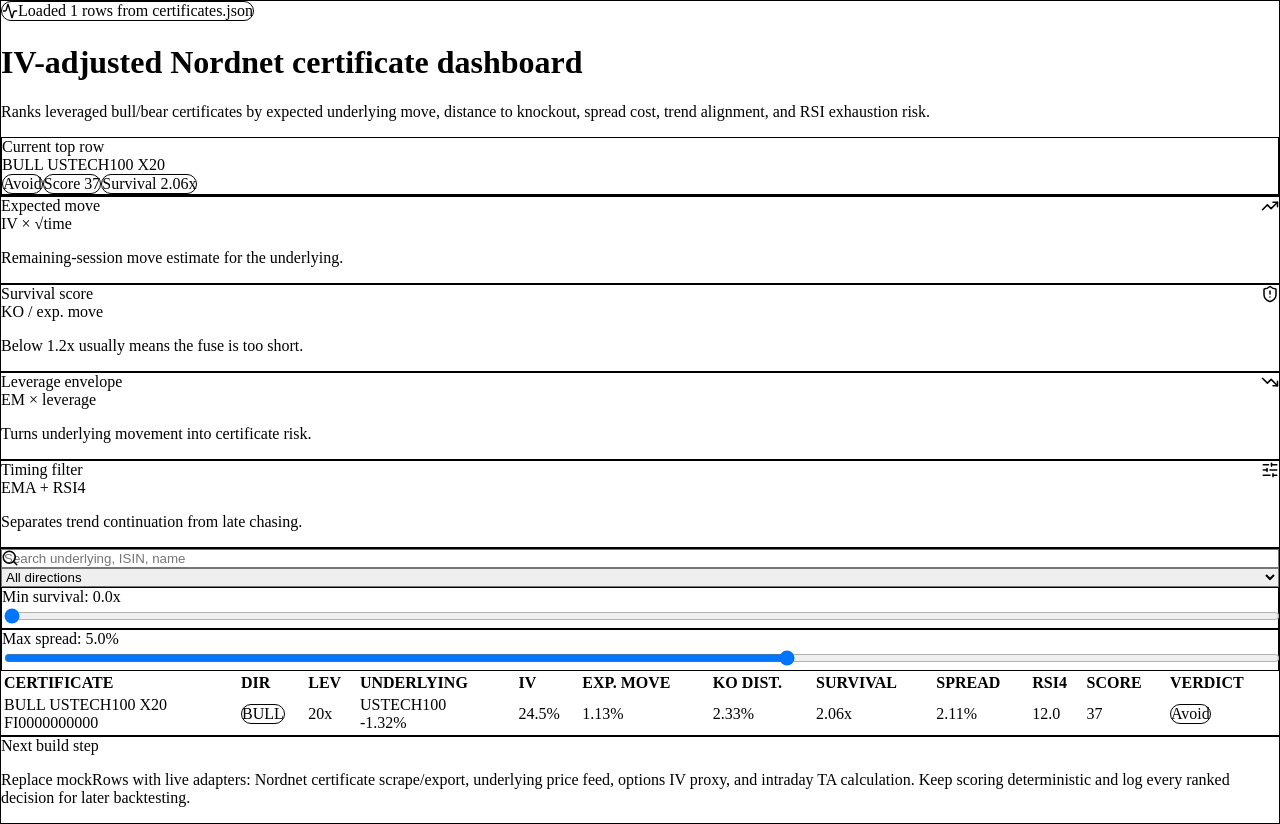
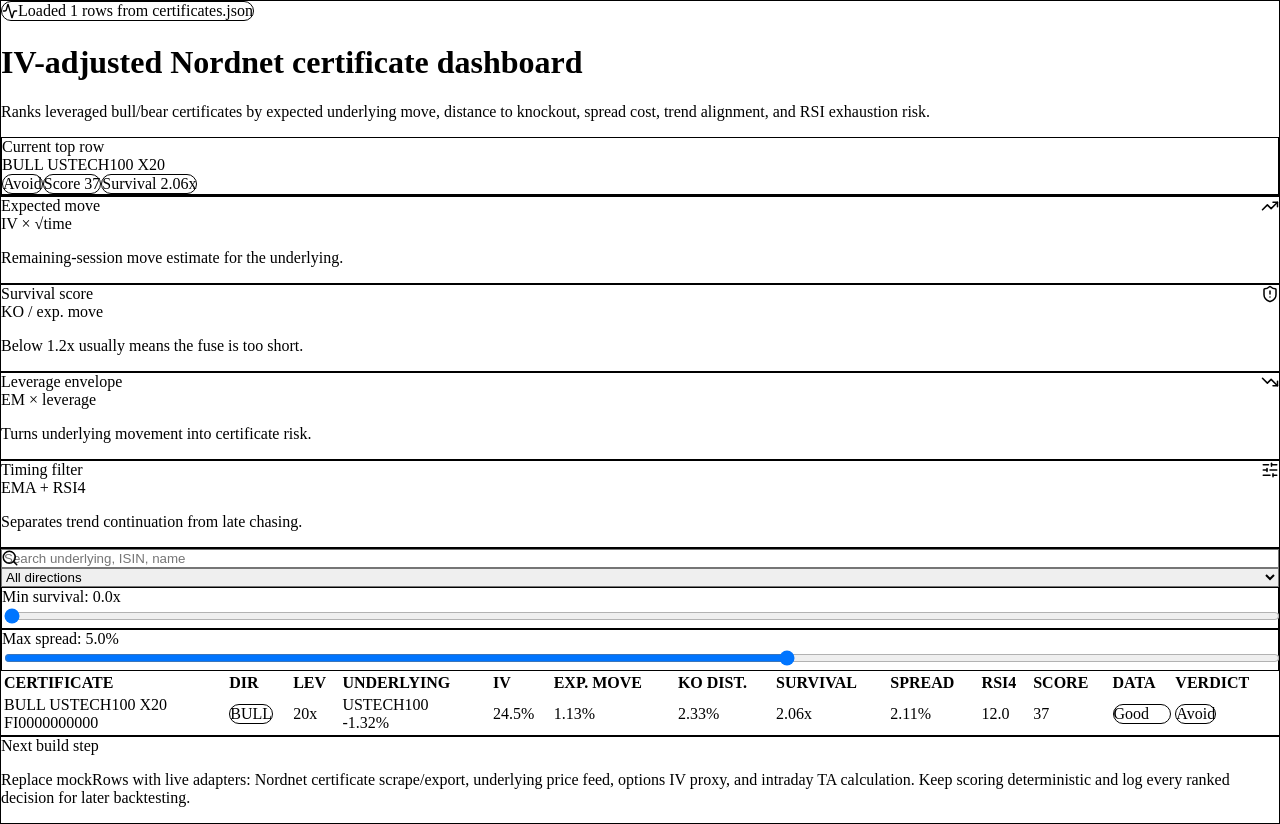
Before and after one commit to J2PIn/certificate-scanner, a React (Vite) app: page / in a window 1280 px wide. Built offline with nearby package versions, Linux system fonts and the light colour scheme.

Commit message:
Update App.jsx

```diff
--- a/src/App.jsx
+++ b/src/App.jsx
@@ -131,14 +131,106 @@
   return 0;
 }
 
+function requiredFieldIssues(row) {
+  const required = [
+    "isin",
+    "name",
+    "underlying",
+    "direction",
+    "leverage",
+    "underlyingPrice",
+    "underlyingMovePct",
+    "knockoutLevel",
+    "bid",
+    "ask",
+    "ivAnnualPct",
+    "hoursLeft",
+    "rsi4",
+    "ema8",
+    "ema21",
+    "ema65",
+    "ma50",
+    "ma200",
+    "vwap",
+  ];
+
+  const issues = [];
+  for (const key of required) {
+    const value = row[key];
+    if (value === undefined || value === null || value === "") issues.push(`missing ${key}`);
+  }
+
+  if (row.direction && !["BULL", "BEAR"].includes(String(row.direction).toUpperCase())) {
+    issues.push("direction must be BULL or BEAR");
+  }
+
+  for (const key of ["leverage", "underlyingPrice", "knockoutLevel", "bid", "ask", "ivAnnualPct", "hoursLeft"]) {
+    const value = Number(row[key]);
+    if (row[key] !== undefined && row[key] !== null && row[key] !== "" && (!Number.isFinite(value) || value <= 0)) {
+      issues.push(`${key} must be positive`);
+    }
+  }
+
+  if (Number(row.bid) > 0 && Number(row.ask) > 0 && Number(row.ask) < Number(row.bid)) {
+    issues.push("ask below bid");
+  }
+
+  if (Number(row.rsi4) < 0 || Number(row.rsi4) > 100) {
+    issues.push("rsi4 outside 0–100");
+  }
+
+  return issues;
+}
+
+function normalizeRow(row) {
+  const direction = String(row.direction || "").toUpperCase();
+  return {
+    ...row,
+    direction,
+    leverage: Number(row.leverage),
+    underlyingMovePct: Number(row.underlyingMovePct),
+    underlyingPrice: Number(row.underlyingPrice),
+    knockoutLevel: Number(row.knockoutLevel),
+    bid: Number(row.bid),
+    ask: Number(row.ask),
+    ivAnnualPct: Number(row.ivAnnualPct),
+    hoursLeft: Number(row.hoursLeft),
+    rsi4: Number(row.rsi4),
+    ema8: Number(row.ema8),
+    ema21: Number(row.ema21),
+    ema65: Number(row.ema65),
+    ma50: Number(row.ma50),
+    ma200: Number(row.ma200),
+    vwap: Number(row.vwap),
+  };
+}
+
 function classify(row) {
-  const em = expectedMovePct(row.ivAnnualPct, row.hoursLeft);
-  const ko = koDistancePct(row);
+  const qualityIssues = requiredFieldIssues(row);
+  if (qualityIssues.length) {
+    return {
+      em: 0,
+      ko: 0,
+      survival: 0,
+      spread: 0,
+      levMove: 0,
+      trend: 0,
+      penalty: 0,
+      score: 0,
+      verdict: "Data issue",
+      qualityIssues,
+      quality: "Bad",
+    };
+  }
+
+  const clean = normalizeRow(row);
+  const em = expectedMovePct(clean.ivAnnualPct, clean.hoursLeft);
+  const ko = koDistancePct(clean);
   const survival = ko / Math.max(em, 0.01);
-  const spread = spreadPct(row);
-  const levMove = em * row.leverage;
-  const trend = trendScore(row);
-  const penalty = exhaustionPenalty(row);
+  const spread = spreadPct(clean);
+  const levMove = em * clean.leverage;
+  const trend = trendScore(clean);
+  const penalty = exhaustionPenalty(clean);
 
   let score = 0;
   score += Math.min(35, survival * 10);
@@ -154,7 +246,25 @@
   else if (survival < 1.2) verdict = "Fuse too short";
   else if (penalty >= 12) verdict = "Stretched";
 
-  return { em, ko, survival, spread, levMove, trend, penalty, score, verdict };
+  const warnings = [];
+  if (survival < 1.2) warnings.push("KO sits inside expected move");
+  if (spread > 2.5) warnings.push("wide spread");
+  if (clean.ivAnnualPct < 5 || clean.ivAnnualPct > 80) warnings.push("check IV input");
+  if (clean.hoursLeft > 12) warnings.push("hoursLeft seems high for intraday scan");
+
+  return {
+    em,
+    ko,
+    survival,
+    spread,
+    levMove,
+    trend,
+    penalty,
+    score,
+    verdict,
+    qualityIssues: warnings,
+    quality: warnings.length ? "Warn" : "Good",
+  };
 }
 
 function Pill({ children, tone = "neutral" }) {
@@ -171,6 +281,12 @@
 function verdictTone(v) {
   if (v === "Candidate") return "good";
   if (v === "Watch" || v === "Stretched") return "warn";
+  return "bad";
+}
+
+function qualityTone(q) {
+  if (q === "Good") return "good";
+  if (q === "Warn") return "warn";
   return "bad";
 }
 
@@ -316,6 +432,7 @@
                   <th className="px-3 py-2">Spread</th>
                   <th className="px-3 py-2">RSI4</th>
                   <th className="px-3 py-2">Score</th>
+                  <th className="px-3 py-2">Data</th>
                   <th className="px-3 py-2">Verdict</th>
                 </tr>
               </thead>
@@ -339,6 +456,17 @@
                     <td className="px-3 py-4">{row.metrics.spread.toFixed(2)}%</td>
                     <td className="px-3 py-4">{row.rsi4.toFixed(1)}</td>
                     <td className="px-3 py-4 font-semibold">{row.metrics.score.toFixed(0)}</td>
+                    <td className="px-3 py-4">
+                      <div className="flex flex-col gap-1">
+                        <Pill tone={qualityTone(row.metrics.quality)}>{row.metrics.quality}</Pill>
+                        {row.metrics.qualityIssues.length > 0 && (
+                          <div className="max-w-48 text-xs text-zinc-500" title={row.metrics.qualityIssues.join("; ")}>
+                            {row.metrics.qualityIssues.slice(0, 2).join("; ")}
+                            {row.metrics.qualityIssues.length > 2 ? " …" : ""}
+                          </div>
+                        )}
+                      </div>
+                    </td>
                     <td className="rounded-r-2xl px-3 py-4"><Pill tone={verdictTone(row.metrics.verdict)}>{row.metrics.verdict}</Pill></td>
                   </tr>
                 ))}
```
